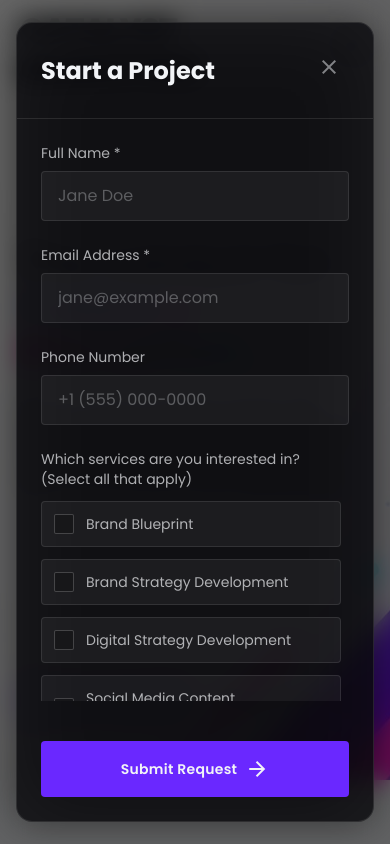
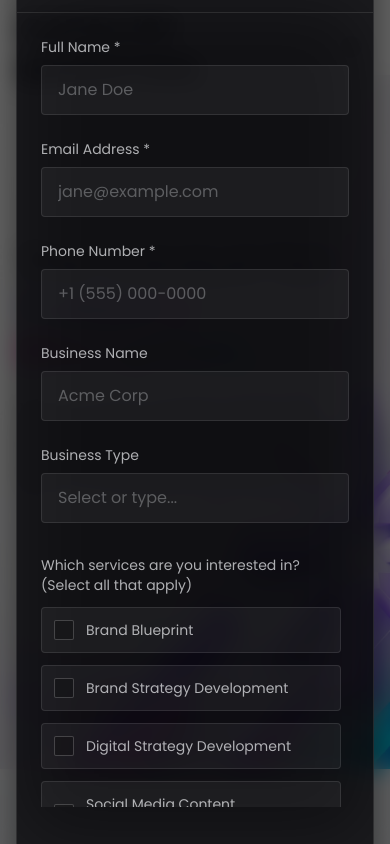
Before and after one commit to onel1234/catalyst-digital, a Next.js app: page / in a window 390 px wide. Both pictures are taken after a click on the button "Start a Project". Shown: the top 844 px of the page. Built offline with nearby package versions, Linux system fonts and the light colour scheme.

Commit message:
adding email iimprovements

```diff
--- a/src/app/api/contact/route.ts
+++ b/src/app/api/contact/route.ts
@@ -3,7 +3,7 @@ import nodemailer from 'nodemailer';
 
 export async function POST(request: Request) {
   try {
-    const { name, email, phone, selectedServices } = await request.json();
+    const { name, email, phone, businessName, businessType, selectedServices } = await request.json();
 
     // Configure the transporter with Gmail
     const transporter = nodemailer.createTransport({
@@ -28,6 +28,8 @@ export async function POST(request: Request) {
 Name: ${name}
 Email: ${email}
 Phone: ${phone || 'Not provided'}
+Business Name: ${businessName || 'Not provided'}
+Business Type: ${businessType || 'Not provided'}
 Interested Services: ${servicesText}
       `,
       html: `
@@ -35,6 +37,8 @@ Interested Services: ${servicesText}
         <p><strong>Name:</strong> ${name}</p>
         <p><strong>Email:</strong> ${email}</p>
         <p><strong>Phone:</strong> ${phone || 'Not provided'}</p>
+        <p><strong>Business Name:</strong> ${businessName || 'Not provided'}</p>
+        <p><strong>Business Type:</strong> ${businessType || 'Not provided'}</p>
         <p><strong>Interested Services:</strong> ${servicesText}</p>
       `,
     };
--- a/src/app/components/ContactModal.tsx
+++ b/src/app/components/ContactModal.tsx
@@ -16,6 +16,8 @@ export default function ContactModal({ isOpen, onClose }: ContactModalProps) {
     name: "",
     email: "",
     phone: "",
+    businessName: "",
+    businessType: "",
     selectedServices: [] as string[]
   });
 
@@ -28,6 +30,8 @@ export default function ContactModal({ isOpen, onClose }: ContactModalProps) {
         name: "",
         email: "",
         phone: "",
+        businessName: "",
+        businessType: "",
         selectedServices: []
       });
     }
@@ -125,7 +129,11 @@ export default function ContactModal({ isOpen, onClose }: ContactModalProps) {
                     id="name"
                     required
                     value={formData.name}
-                    onChange={(e) => setFormData({...formData, name: e.target.value})}
+                    onChange={(e) => {
+                      // Only allow letters, spaces, hyphens, and apostrophes
+                      const val = e.target.value.replace(/[^a-zA-Z\s\-']/g, '');
+                      setFormData({...formData, name: val});
+                    }}
                     className="w-full bg-white/5 border border-white/10 rounded-lg px-4 py-3 text-platinum focus:outline-none focus:border-electric-indigo focus:bg-white/10 transition-all placeholder:text-platinum/30"
                     placeholder="Jane Doe"
                   />
@@ -151,16 +159,68 @@ export default function ContactModal({ isOpen, onClose }: ContactModalProps) {
               {/* Phone */}
               <div className="space-y-2">
                 <label htmlFor="phone" className="font-button text-sm text-platinum/70 block">
-                  Phone Number
+                  Phone Number *
                 </label>
                 <input
                   type="tel"
                   id="phone"
+                  required
                   value={formData.phone}
-                  onChange={(e) => setFormData({...formData, phone: e.target.value})}
+                  onChange={(e) => {
+                    // Only allow digits, spaces, hyphens, plus sign, and parenthesis
+                    const val = e.target.value.replace(/[^0-9\s\-+()]/g, '');
+                    setFormData({...formData, phone: val});
+                  }}
                   className="w-full bg-white/5 border border-white/10 rounded-lg px-4 py-3 text-platinum focus:outline-none focus:border-electric-indigo focus:bg-white/10 transition-all placeholder:text-platinum/30"
                   placeholder="+1 (555) 000-0000"
                 />
+              </div>
+
+              <div className="grid grid-cols-1 md:grid-cols-2 gap-6">
+                {/* Business Name */}
+                <div className="space-y-2">
+                  <label htmlFor="businessName" className="font-button text-sm text-platinum/70 block">
+                    Business Name
+                  </label>
+                  <input
+                    type="text"
+                    id="businessName"
+                    value={formData.businessName}
+                    onChange={(e) => setFormData({...formData, businessName: e.target.value})}
+                    className="w-full bg-white/5 border border-white/10 rounded-lg px-4 py-3 text-platinum focus:outline-none focus:border-electric-indigo focus:bg-white/10 transition-all placeholder:text-platinum/30"
+                    placeholder="Acme Corp"
+                  />
+                </div>
+
+                {/* Business Type */}
+                <div className="space-y-2">
+                  <label htmlFor="businessType" className="font-button text-sm text-platinum/70 block">
+                    Business Type
+                  </label>
+                  <input
+                    list="business-types"
+                    id="businessType"
+                    value={formData.businessType}
+                    onChange={(e) => setFormData({...formData, businessType: e.target.value})}
+                    className="w-full bg-white/5 border border-white/10 rounded-lg px-4 py-3 text-platinum focus:outline-none focus:border-electric-indigo focus:bg-white/10 transition-all placeholder:text-platinum/30"
+                    placeholder="Select or type..."
+                  />
+                  <datalist id="business-types">
+                    <option value="Technology & Software" />
+                    <option value="Retail & E-commerce" />
+                    <option value="Healthcare & Medical" />
+                    <option value="Finance & Banking" />
+                    <option value="Real Estate" />
+                    <option value="Education & Training" />
+                    <option value="Food & Beverage" />
+                    <option value="Travel & Hospitality" />
+                    <option value="Manufacturing" />
+                    <option value="Media & Entertainment" />
+                    <option value="Consulting & Professional Services" />
+                    <option value="Non-profit & Charity" />
+                    <option value="Other" />
+                  </datalist>
+                </div>
               </div>
 
               {/* Services Checkboxes */}
--- a/src/app/page.tsx
+++ b/src/app/page.tsx
@@ -41,13 +41,23 @@ export default function Home() {
       <NavBar />
 
       {/* Hero Section */}
-      <section className="relative w-full min-h-[100dvh] flex flex-col justify-between overflow-hidden bg-transparent">
+      <section className="relative w-full min-h-[100dvh] flex flex-col justify-between overflow-hidden bg-white">
         <div className="absolute inset-0 w-full h-full block z-0">
+          {/* Desktop Image */}
           <Image
             src="/catalyst hero image.jpeg"
             alt="Catalyst Hero Background"
             fill
-            className="object-cover object-center md:object-[center_20%]"
+            className="hidden md:block object-cover object-[center_20%]"
+            priority
+            sizes="100vw"
+          />
+          {/* Mobile Image */}
+          <Image
+            src="/catalyst mobile logo.jpeg"
+            alt="Catalyst Mobile Logo"
+            fill
+            className="block md:hidden object-contain object-center"
             priority
             sizes="100vw"
           />
```
Also changed, not shown: public/catalyst mobile logo.jpeg (added).
